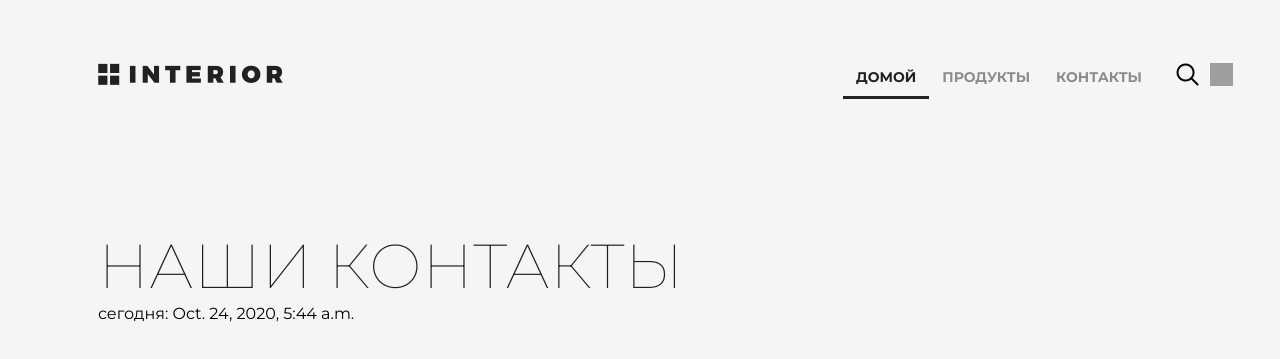
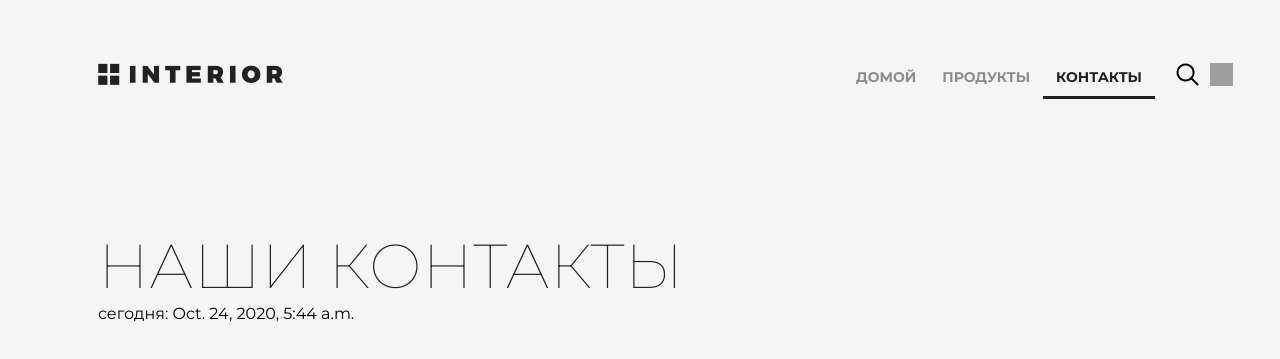
Before and after one commit to aronsx/geekshop, a Django app: page /contact/ in a window 1280 px wide; the page is wider, and only the part inside the window is pictured. Shown: the top 359 px of that part. Run offline with Django 3.2, Linux system fonts and the light colour scheme; grey boxes are pictures that could not be loaded.

Commit message:
add class active

```diff
--- a/mainapp/templates/mainapp/includes/inc__main_menu.html
+++ b/mainapp/templates/mainapp/includes/inc__main_menu.html
@@ -1,9 +1,9 @@
 <div class="header clearfix">
     <a href="{% url 'index' %}" class="logo"></a>
     <ul class="menu">
-        <li><a href="{% url 'index' %}" class="active">домой</a></li>
-        <li><a href="{% url 'products' %}">продукты</a></li>
-        <li><a href="{% url 'contact' %}">контакты</a></li>
+        <li><a href="{% url 'index' %}"{% if request.resolver_match.url_name == 'index' %}class="active"{% endif %}>домой</a></li>
+        <li><a href="{% url 'products' %}"{% if request.resolver_match.url_name == 'products' %}class="active"{% endif %}>продукты</a></li>
+        <li><a href="{% url 'contact' %}"{% if request.resolver_match.url_name == 'contact' %}class="active"{% endif %}>контакты</a></li>
     </ul>
     <a href="#" class="search"></a>
     <a href="#" class="basket"></a>
```
